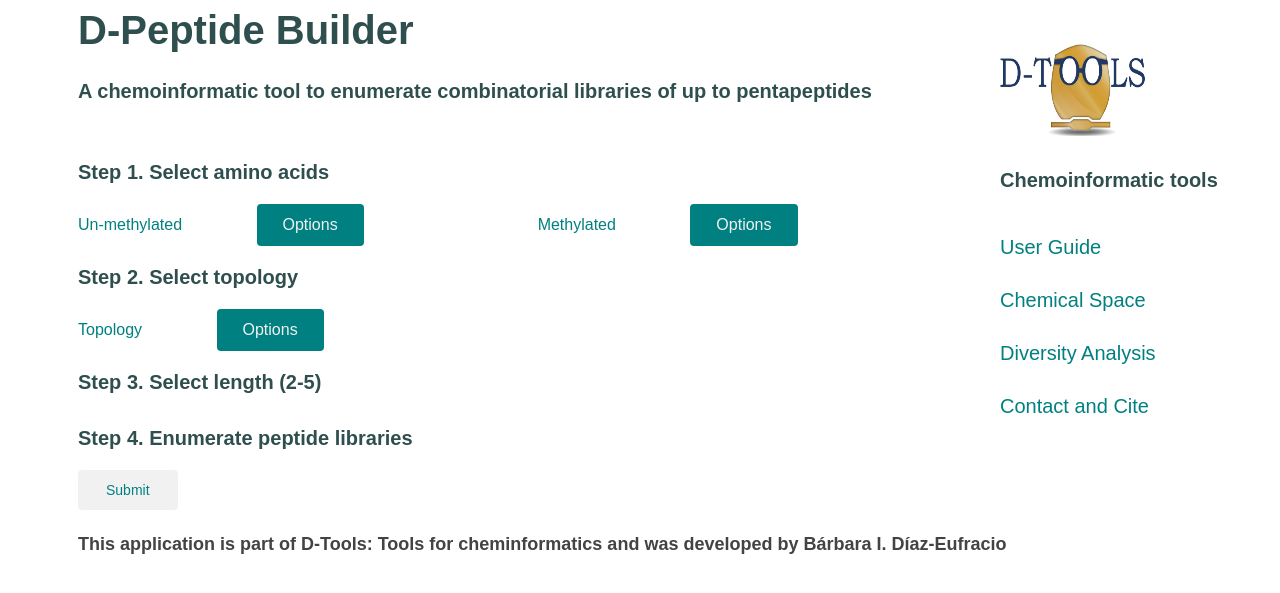
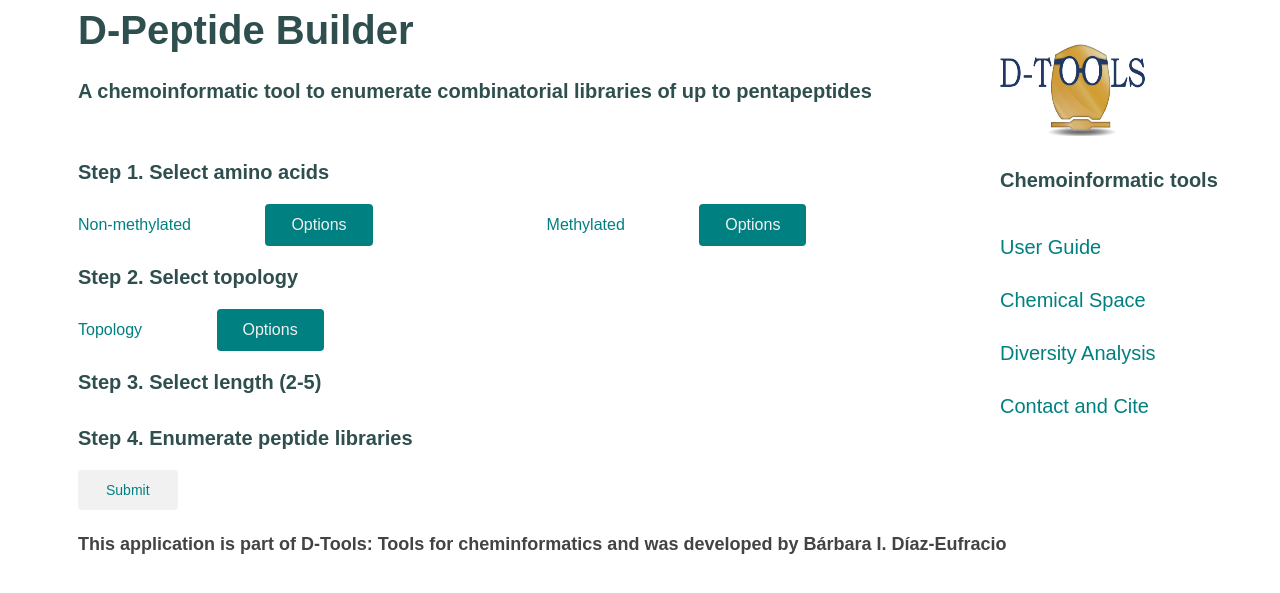
Before and after one commit to BarbaraDiazE/DPeptideBuider, a Django app: page / in a window 1280 px wide. Shown: the top 593 px of the page. Run offline with Django 3.2, Linux system fonts and the light colour scheme; parts of the project's set-up code (start-up, migrations or seed data) failed here and were passed over.

Commit message:
Non instead Un, web/src/templates/form_page.html

```diff
--- a/web/src/modules/build/np_combinations.py
+++ b/web/src/modules/build/np_combinations.py
@@ -107,7 +107,6 @@ def combine_smiles(dataset, length):
         for eds in dataset:
             pep5 = pep5 + [pool.apply(combine, args=(epep, eds)) for epep in pep4]
         pool.close()
-        # pep5 = np.array(pep5)
         f_comb = pep5
     elif length == 6:
         ### 2 elements ###
@@ -138,7 +137,6 @@ def combine_smiles(dataset, length):
         for eds in dataset:
             pep5 = pep5 + [pool.apply(combine, args=(epep, eds)) for epep in pep4]
         pool.close()
-        # pep5 = np.array(pep5)
         f_comb = pep5
         ### 6 elements ###
         pep5 = np.array(pep5)
--- a/web/src/modules/build/numerate.py
+++ b/web/src/modules/build/numerate.py
@@ -123,6 +123,4 @@ class Numerate:
             "MW": MW,
         }
         DF = pd.DataFrame.from_dict(data=data)
-        print(DF.columns)
-        print(DF.head())
         return DF
--- a/web/src/templates/form_page.html
+++ b/web/src/templates/form_page.html
@@ -83,7 +83,7 @@
     <h3>Step 1. Select amino acids</h3>
     <div class="dropdown">
       <!--Linear Smiles-->
-      <label>Un-methylated</label>
+      <label>Non-methylated</label>
       <button onclick="myFunction()" class="dropbtn">Options</button>
       <div class="dropdown-content">
         {{ form.linear}}
```
